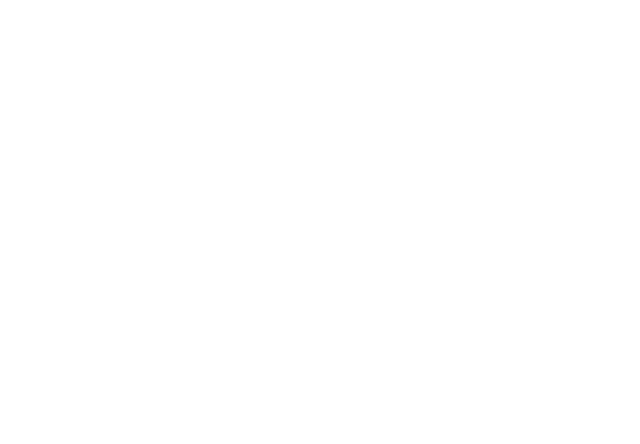
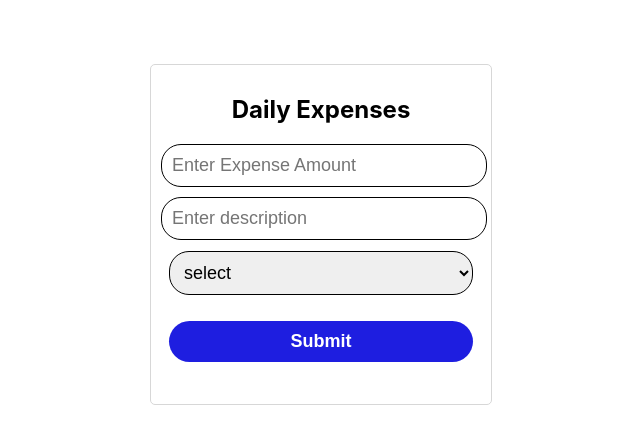
Before and after one commit to Abhishekkanojiya3/Expense-Tracker-with-React, a React (Create React App) app in the folder expense-tracker/: page /Expenses in a window 1280 px wide. Shown: the top 444 px of the page, without its empty margins (319-959 px from the left). Built offline with nearby package versions, Linux system fonts and the light colour scheme.

Commit message:
expense form

```diff
--- a/expense-tracker/src/App.js
+++ b/expense-tracker/src/App.js
@@ -7,6 +7,7 @@ import ExpenseForm from './components/authentication/ExpenseForm';
 import CompleteProfile from './components/authentication/CompleteProfile';
 import EmailVerification from './components/authentication/EmailVerification';
 import ForgetPassword from './components/authentication/ForgetPassword';
+import Expenses from './components/authentication/Expenses';
 //import AuthContext from './components/authentication/store/auth-context';
 
 function App() {
@@ -50,6 +51,12 @@ function App() {
         ForgetPassword / >
         <
         /Route> <
+        Route path = "/Expenses"
+        exact >
+        <
+        Expenses / >
+        <
+        /Route> <
         /Fragment>
 
     );
--- a/expense-tracker/src/components/authentication/ExpenseForm.js
+++ b/expense-tracker/src/components/authentication/ExpenseForm.js
@@ -77,7 +77,8 @@ const ExpenseForm = (props) => {
                         const regex = /[.@]/g;
                         const emailId = data.email.replace(regex, "")
                         expCtx.login(data.idToken, emailId)
-                        history.replace('/EmailVerification')
+                            //history.replace('/EmailVerification')
+                        history.replace('/Expenses')
                     }
                 })
                 .catch((err) => {
--- /dev/null
+++ b/expense-tracker/src/components/authentication/Expenses.js
@@ -0,0 +1,94 @@
+import { Fragment, useState } from "react";
+import classes from './Login.module.css';
+
+const Expenses = () => {
+    const [spentMoney, setSpentMoney] = useState("");
+    const [Description, setDescription] = useState("");
+    const [Category, setCategory] = useState("");
+    const [expense, setExpense] = useState([]);
+
+    const moneyHandler = (e) => {
+        setSpentMoney(e.target.value)
+    };
+    const descriptionHandler = (e) => {
+        setDescription(e.target.value)
+    }
+    const categoryHandler = (e) => {
+        setCategory(e.target.value)
+    }
+    const submitHandler = (e) => {
+        e.preventDefault();
+
+        setExpense([
+            ...expense,
+            {
+                spentMoney: spentMoney,
+                Description: Description,
+                Category: Category
+            }
+        ])
+        setSpentMoney("");
+        setDescription("");
+        setCategory("");
+
+    }
+    return ( <
+        Fragment >
+        <
+        div className = { classes.login } >
+        <
+        form onSubmit = { submitHandler } >
+        <
+        h2 > Daily Expenses < /h2> <
+        input type = "number"
+        id = "number"
+        placeholder = "Enter Expense Amount"
+        onChange = { moneyHandler }
+        value = { spentMoney }
+        required / >
+        <
+        input type = "text"
+        id = "text"
+        placeholder = "Enter description"
+        onChange = { descriptionHandler }
+        value = { Description }
+        required /
+        >
+        <
+        select value = { Category }
+        onChange = { categoryHandler } >
+        <
+        option > select < /option> <
+        option value = "rent" > Rent < /option> <
+        option value = "Grocery" > Grocery < /option> <
+        option value = "investment" > investment < /option> <
+        option value = "food" > Food < /option>
+
+        <
+        /select> <
+        button type = "submit" > Submit < /button> <
+        ul > {
+            expense.map((exp) => ( <
+                li key = { exp.spentMoney + exp.Description } >
+                spentMoney: { exp.spentMoney },
+                Description; { exp.Description },
+                Category: { exp.Category }
+
+                <
+                /li>
+
+            ))
+
+
+        } <
+        /ul>
+
+        <
+        /form> <
+        /div> <
+        /Fragment>
+    )
+
+
+};
+export default Expenses;
--- a/expense-tracker/src/components/authentication/Login.module.css
+++ b/expense-tracker/src/components/authentication/Login.module.css
@@ -48,3 +48,17 @@ h1 {
 .login:focus {
     background-color: rgb(86, 172, 206);
 }
+
+select {
+    margin: 0 auto;
+    padding: 10px;
+    border: 1px solid black;
+    margin-bottom: 0.65rem;
+    font-size: 18px;
+    border-radius: 20px;
+    width: 95%;
+}
+
+select option {
+    font-size: 18px;
+}
```
